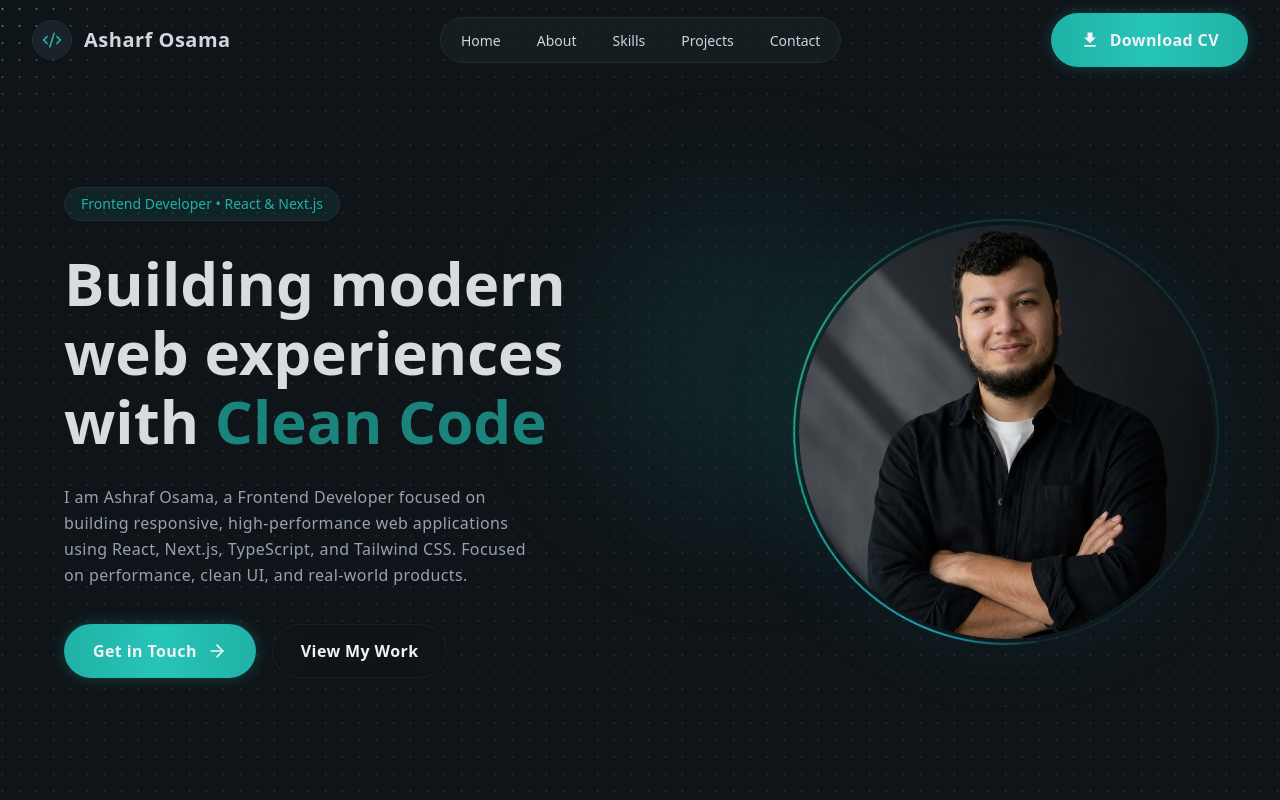
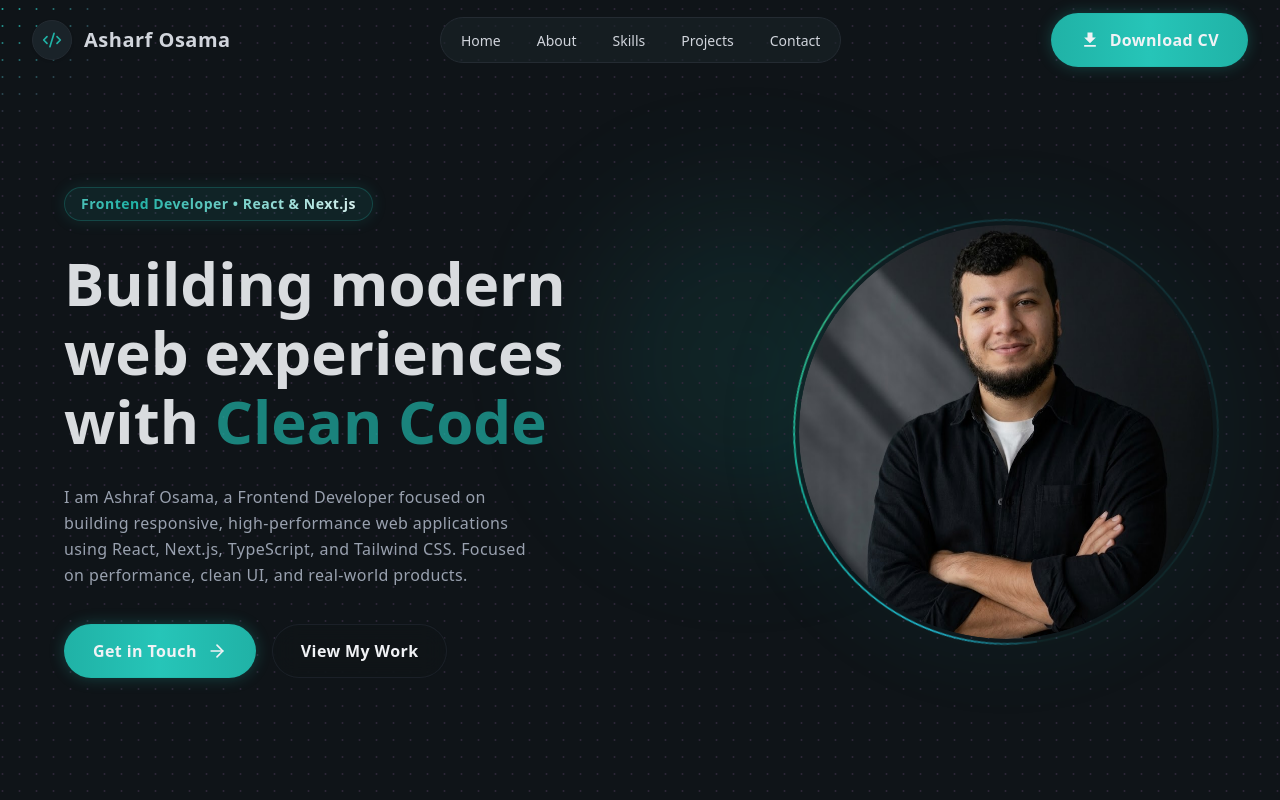
Before and after one commit to Asharf30/portfolio, a Next.js app: page / in a window 1280 px wide. Shown: the top 800 px of the page. Built offline with nearby package versions, Linux system fonts and the light colour scheme.

Commit message:
feat: Add animated badge component with shimmer effect for enhanced UI

```diff
--- a/app/Sections/About.jsx
+++ b/app/Sections/About.jsx
@@ -60,8 +60,8 @@ const About = () => {
         </div>
         {/* Text */}
         <div className="space-y-6">
-          <span className="text-sm text-primary bg-primary/10 px-4 py-1.5 rounded-e-full border border-border inline-block">
-            About Me
+          <span className="animated-badge text-sm bg-primary/10 px-4 py-1.5 rounded-e-full inline-block">
+            <span className="badge-text">About Me</span>
           </span>
           <h2 className="text-3xl font-bold text-text leading-tight">
             I build scalable and user-focused web applications{" "}
--- a/app/Sections/Hero.jsx
+++ b/app/Sections/Hero.jsx
@@ -55,11 +55,11 @@ const Hero = () => {
         {/* ── Text + Buttons — always first in DOM (mobile + desktop) ── */}
         <div className="flex flex-col gap-6 sm:gap-7 text-center lg:text-left items-center lg:items-start">
           <span
-            className="inline-block py-1.5 px-4 rounded-full bg-primary/10 text-primary
-            text-sm border border-border"
+            className="animated-badge inline-block py-1.5 px-4 rounded-full bg-primary/10 text-sm"
           >
-            {" "}
-            Frontend Developer • React &amp; Next.js
+            <span className="badge-text">
+              Frontend Developer • React &amp; Next.js
+            </span>
           </span>
 
           <h1
--- a/app/globals.css
+++ b/app/globals.css
@@ -16,6 +16,53 @@
   100% {
     transform: translateX(250%) skewX(-20deg);
   }
+}
+
+/* ── Animated Badge ── */
+@keyframes text-shimmer {
+  0% { background-position: 0% 50%; }
+  100% { background-position: 200% 50%; }
+}
+
+.animated-badge {
+  position: relative;
+  overflow: hidden;
+  border: 1px solid rgba(32, 178, 166, 0.25);
+  box-shadow: 0 0 15px rgba(32, 178, 166, 0.15);
+}
+
+.animated-badge::before {
+  content: "";
+  position: absolute;
+  top: 0;
+  left: 0;
+  width: 50%;
+  height: 100%;
+  background: linear-gradient(
+    to right,
+    transparent,
+    rgba(255, 255, 255, 0.15),
+    transparent
+  );
+  transform: translateX(-150%) skewX(-20deg);
+  animation: shine-sweep 3s ease-in-out infinite;
+}
+
+.animated-badge .badge-text {
+  background: linear-gradient(
+    90deg,
+    var(--color-primary) 0%,
+    #ffffff 50%,
+    var(--color-primary) 100%
+  );
+  background-size: 200% auto;
+  color: transparent;
+  -webkit-background-clip: text;
+  background-clip: text;
+  animation: text-shimmer 3s linear infinite;
+  display: inline-block;
+  font-weight: 600;
+  letter-spacing: 0.5px;
 }
 
 /* ── Profile image animations ── */
```
